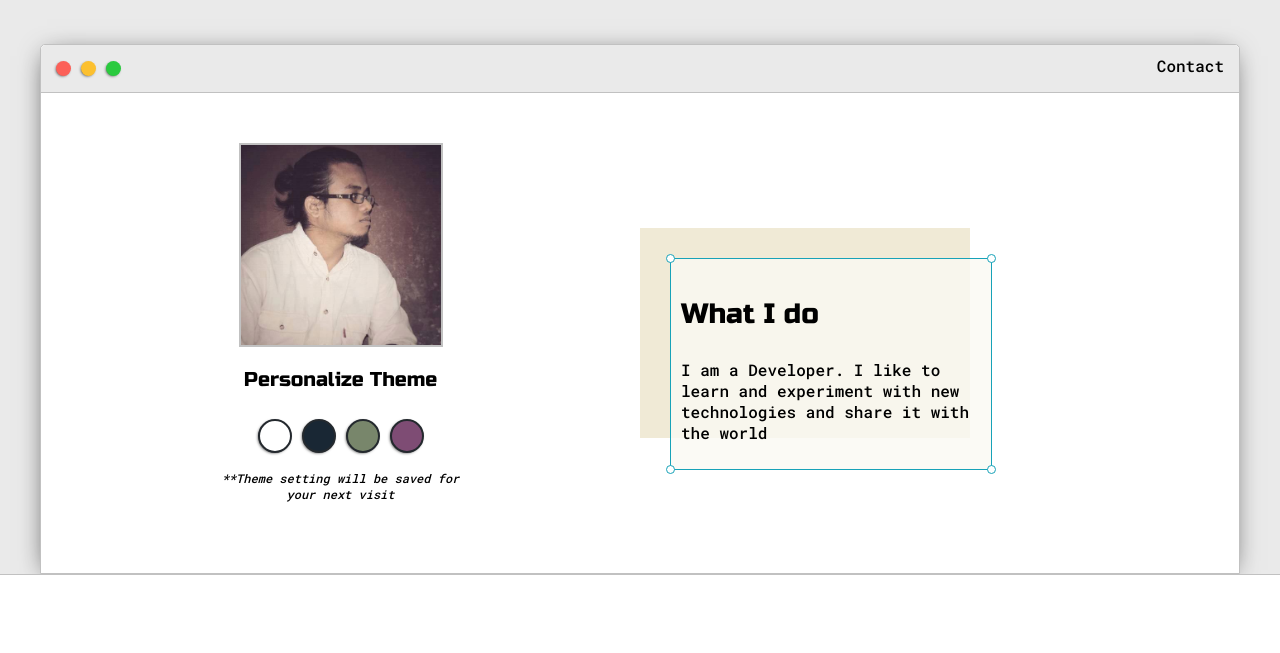
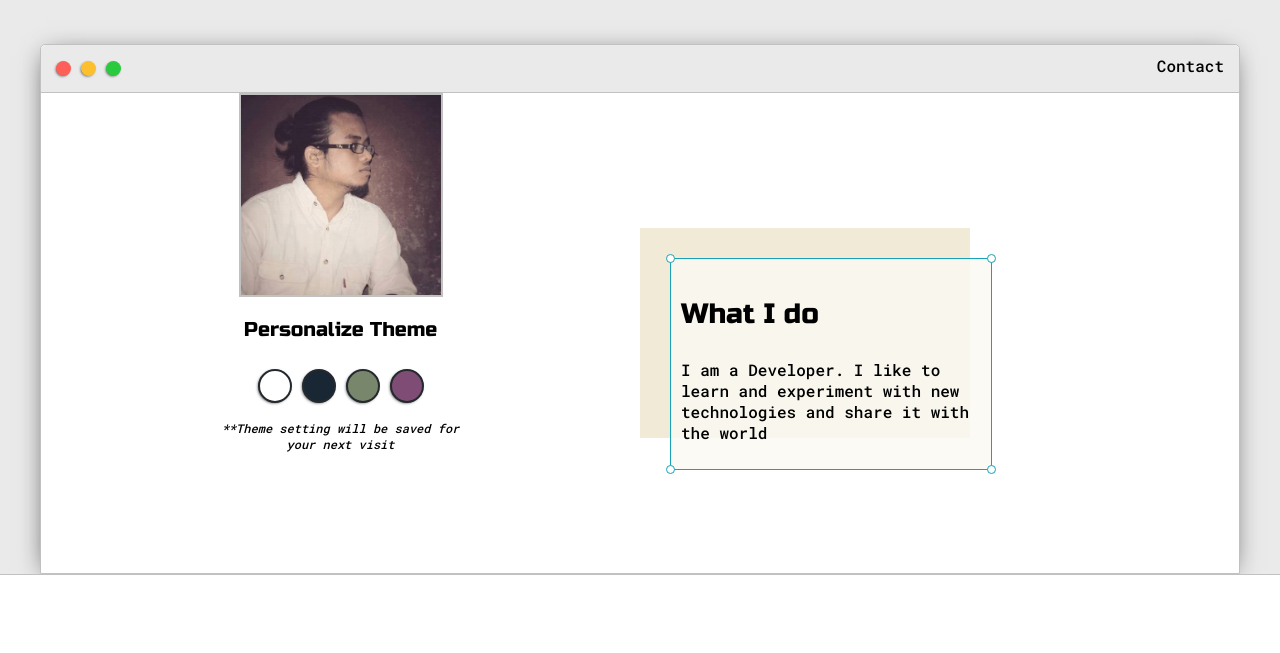
Before and after one commit to i-slither/portfolio, a plain HTML site: page index.html in a window 1280 px wide. Shown: the part 117-770 px from the top of the page. Drawn offline with Linux system fonts and the light colour scheme.

Commit message:
fixed padding

```diff
--- a/style.css
+++ b/style.css
@@ -171,7 +171,7 @@ h6 {
 
 .left-column {
     grid-area: left-column;
-    padding: 50px 0;
+    padding: 0px 0;
 }
 
 #profile_pic{
```
